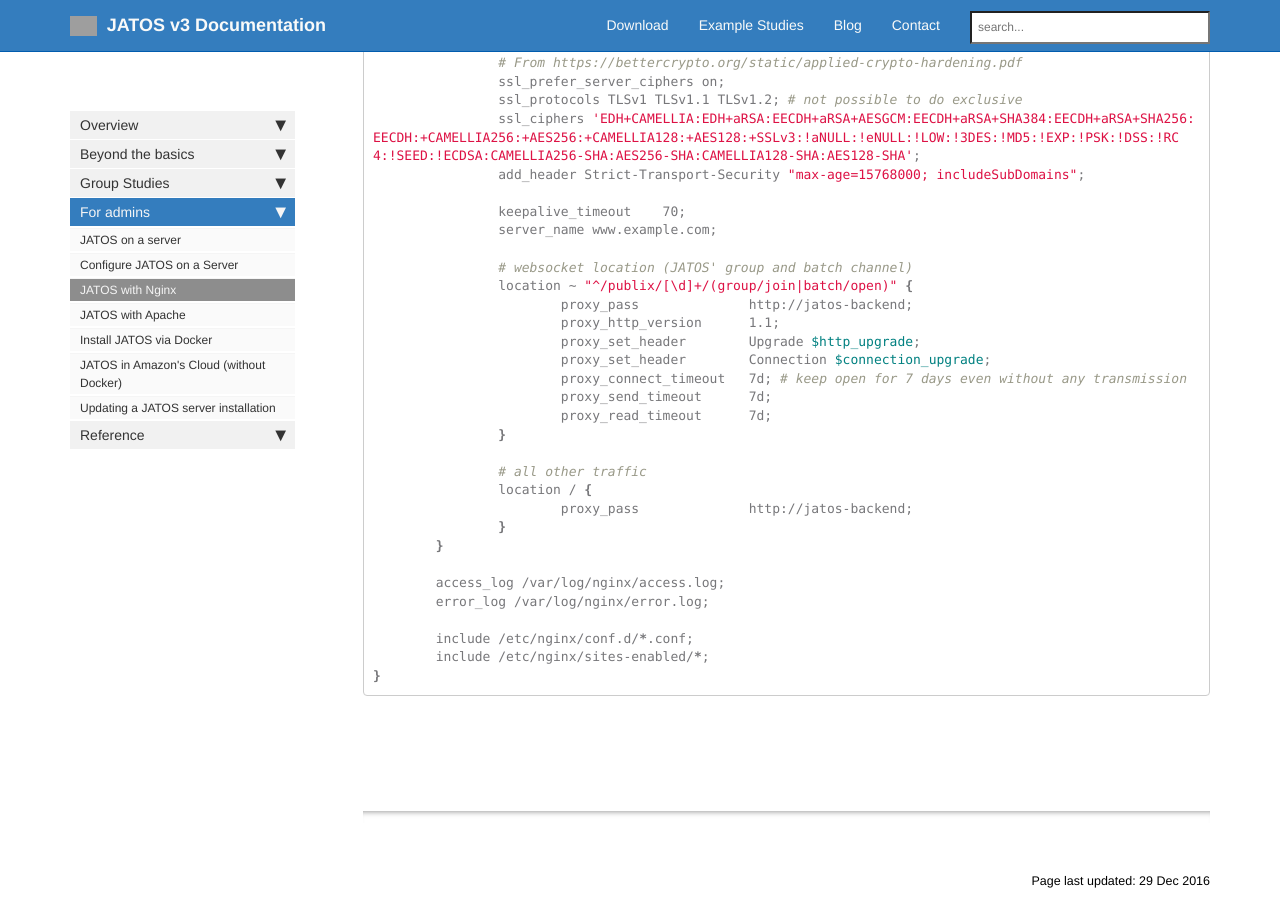
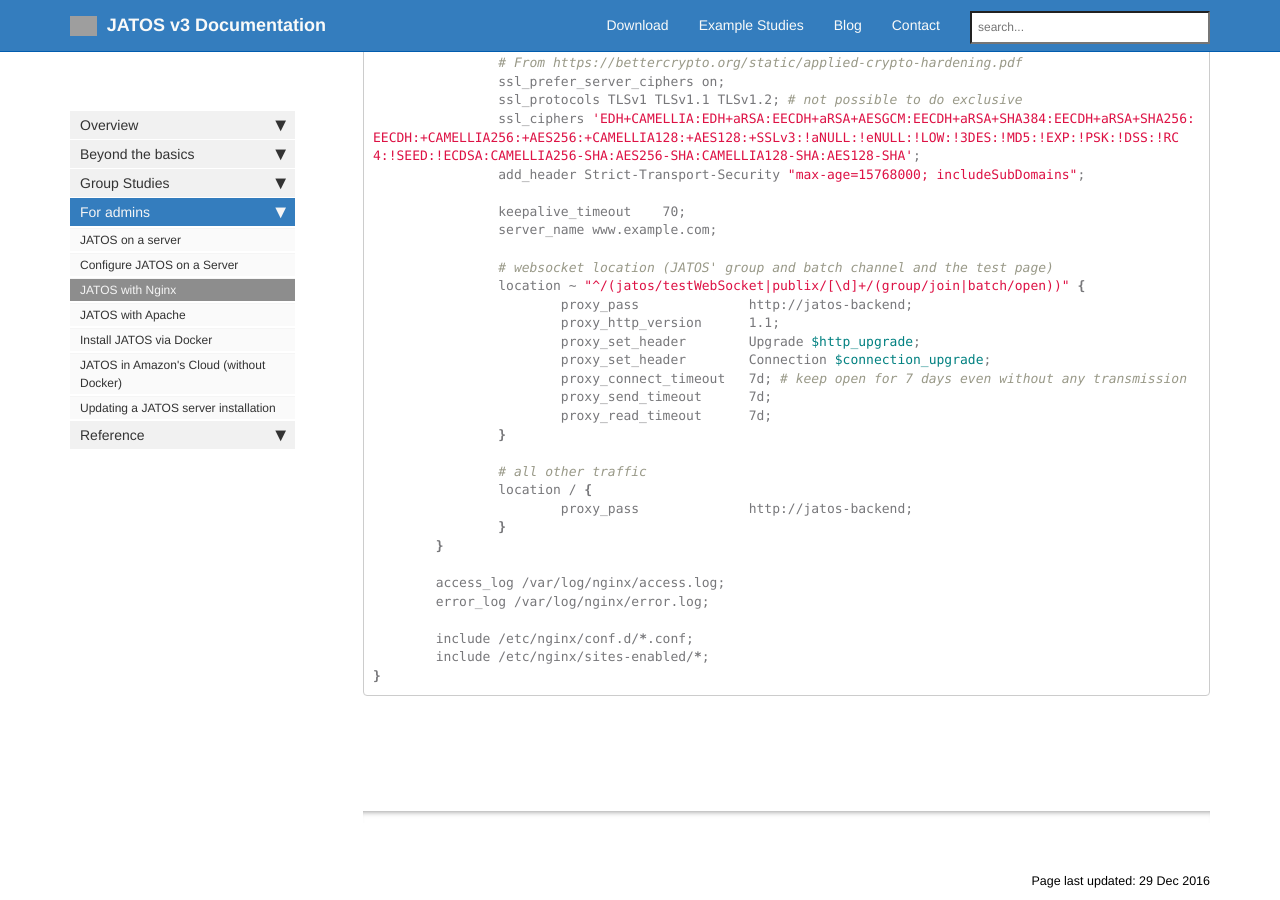
Before and after one commit to kristian-lange-tw/JATOS_docs_v3, a Jekyll site: the page built from pages/JATOS-with-Nginx.md, in a window 1280 px wide and 900 px high, scrolled down 1210 px. Built offline with Jekyll 4.4.1, drawn with Linux system fonts in a browser that asks for light colours; nearby versions of some CDN libraries; comment, search, counter and statistics services are not loaded; grey boxes are pictures that could not be loaded.

Commit message:
Update JATOS-with-Nginx.md

```diff
--- a/pages/JATOS-with-Nginx.md
+++ b/pages/JATOS-with-Nginx.md
@@ -74,8 +74,8 @@ http {
                 keepalive_timeout    70;
                 server_name www.example.com;
 
-                # websocket location (JATOS' group and batch channel)
-                location ~ "^/publix/[\d]+/(group/join|batch/open)" {
+                # websocket location (JATOS' group and batch channel and the test page)
+                location ~ "^/(jatos/testWebSocket|publix/[\d]+/(group/join|batch/open))" {
                         proxy_pass              http://jatos-backend;
                         proxy_http_version      1.1;
                         proxy_set_header        Upgrade $http_upgrade;
```
